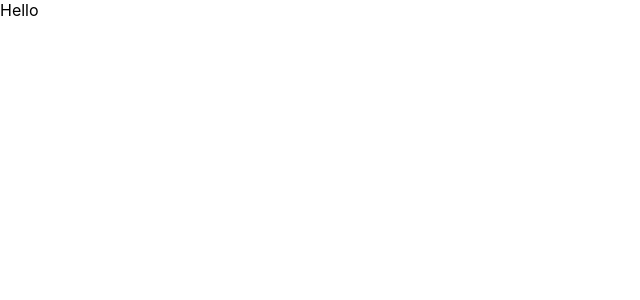
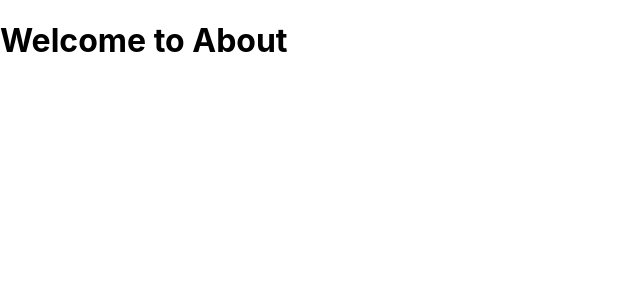
Before and after one commit to sajid-munawar/shoe-store-react-app, a React (Create React App) app: page /About in a window 1280 px wide. Shown: the top 300 px of the page, without its empty margins (0-640 px from the left). Built offline with nearby package versions, Linux system fonts and the light colour scheme.

Commit message:
create a router and give routes

```diff
--- a/src/App.js
+++ b/src/App.js
@@ -1,10 +1,12 @@
-
+import React from "react"
+import Routes from "./Route"
 import './App.css';
+// import { Router } from "react-router-dom";
 
 function App() {
   return (
     <div >
-      Hello
+      <Routes/>
     </div>
   );
 }
--- /dev/null
+++ b/src/Components/About.js
@@ -0,0 +1,12 @@
+import React from "react";
+
+
+function About() {
+  return (
+    <div >
+      <h1> Welcome to About</h1>
+    </div>
+  );
+}
+
+export default About;
--- /dev/null
+++ b/src/Components/Home.js
@@ -0,0 +1,12 @@
+import React from "react";
+
+
+function Home() {
+  return (
+    <div >
+     <h1> Welcome to home</h1>
+    </div>
+  );
+}
+
+export default Home;
--- /dev/null
+++ b/src/Components/Product.js
@@ -0,0 +1,12 @@
+import React from "react";
+
+
+function Product() {
+  return (
+    <div >
+     <h1> Welcome to product </h1>
+    </div>
+  );
+}
+
+export default Product;
--- /dev/null
+++ b/src/Components/ProductItem.js
@@ -0,0 +1,12 @@
+import React from "react";
+
+
+function ProductItem() {
+  return (
+    <div >
+      <h1> Welcome to product Item</h1>
+    </div>
+  );
+}
+
+export default ProductItem;
--- /dev/null
+++ b/src/Route.js
@@ -0,0 +1,24 @@
+import React from "react";
+import {BrowserRouter as Router,Switch,Route,} from "react-router-dom";
+import Home from "./Components/Home";
+import About from "./Components/About";
+import Product from "./Components/Product";
+import ProductItem from "./Components/ProductItem";
+
+function RouteConfig() {
+  return (
+    <div >
+      <Router>
+          <Switch>
+              <Route exact path="/" component={Home} />
+              <Route path="/About" component={About} />
+              <Route exact path="/Product" component={Product} />
+              <Route path="/Product/:id" component={ProductItem} />
+              <Route path="*" component={()=><h1>404 not found</h1>} />
+          </Switch>
+      </Router>
+    </div>
+  );
+}
+
+export default RouteConfig;
```
